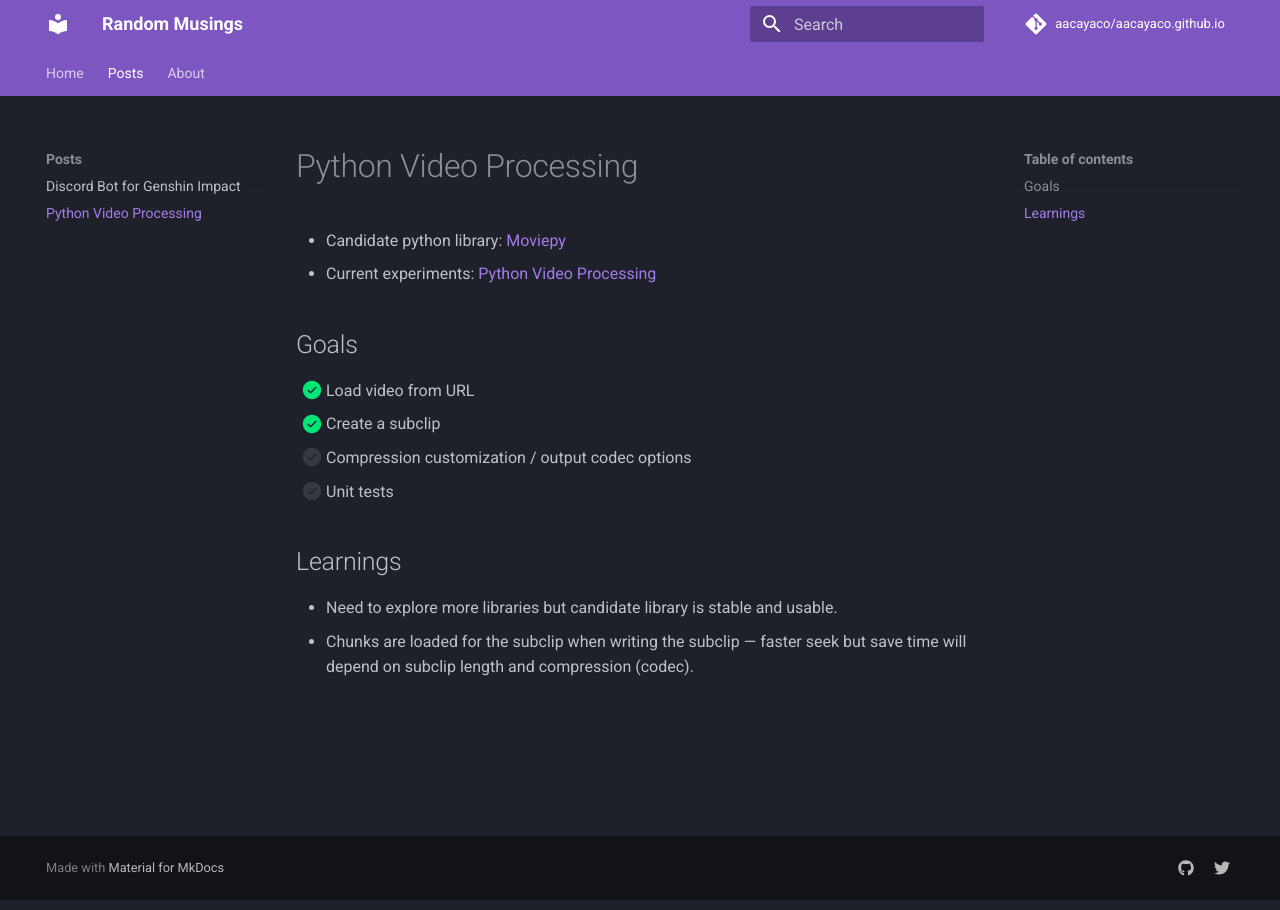
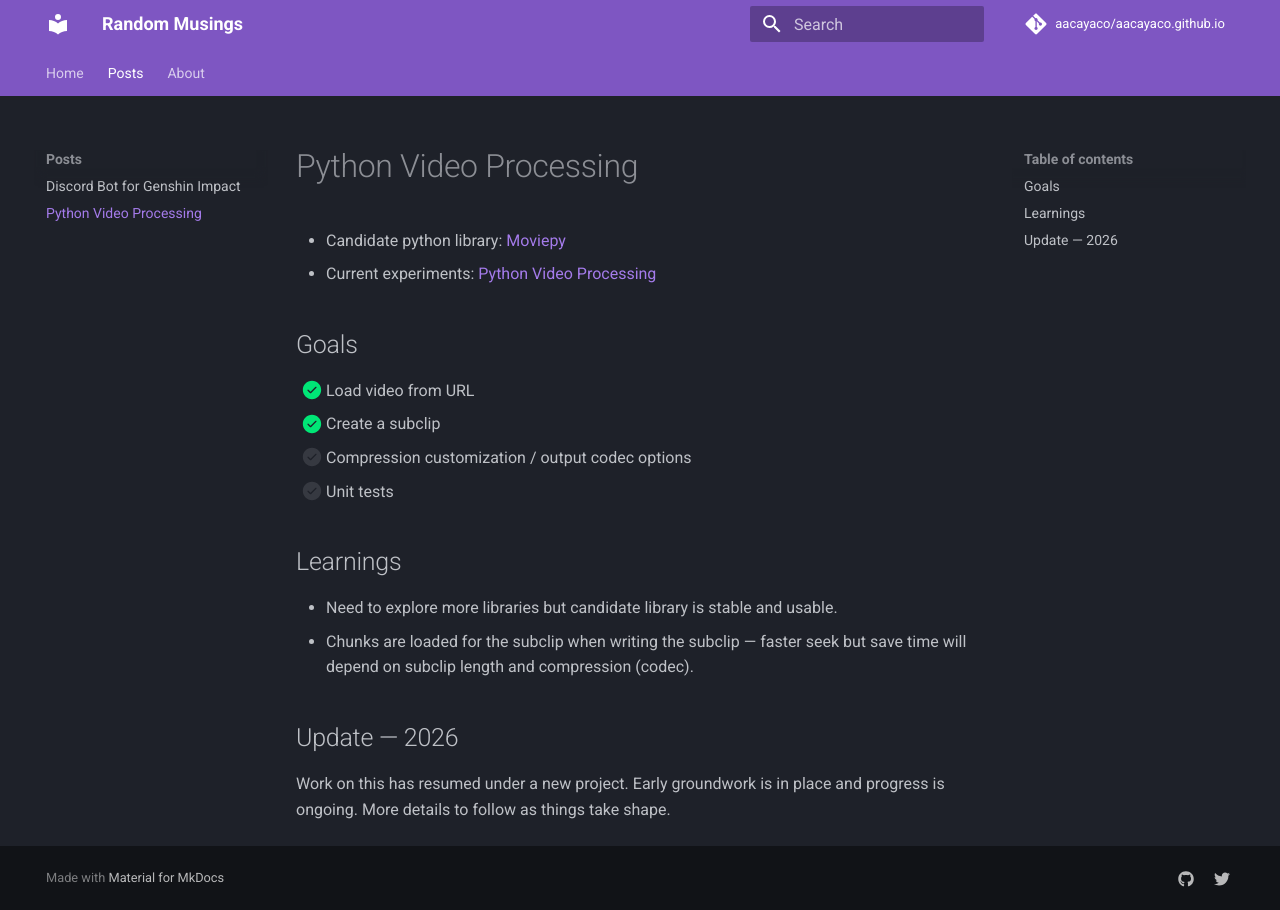
Before and after one commit to aacayaco/aacayaco.github.io, an MkDocs documentation site: the page built from docs/posts/2021-02-09.md, in a window 1280 px wide. Built offline with MkDocs 1.6.1 and Material for MkDocs 9.7.7, drawn with Linux system fonts in a browser that asks for light colours; comment, search, counter and statistics services are not loaded.

Commit message:
Update Python video processing post with 2026 progress note
Co-Authored-By: Claude Sonnet 4.6 <noreply@anthropic.com>

```diff
--- a/docs/posts/2021-02-09.md
+++ b/docs/posts/2021-02-09.md
@@ -14,3 +14,7 @@
 
 - Need to explore more libraries but candidate library is stable and usable.
 - Chunks are loaded for the subclip when writing the subclip — faster seek but save time will depend on subclip length and compression (codec).
+
+## Update — 2026
+
+Work on this has resumed under a new project. Early groundwork is in place and progress is ongoing. More details to follow as things take shape.
```
